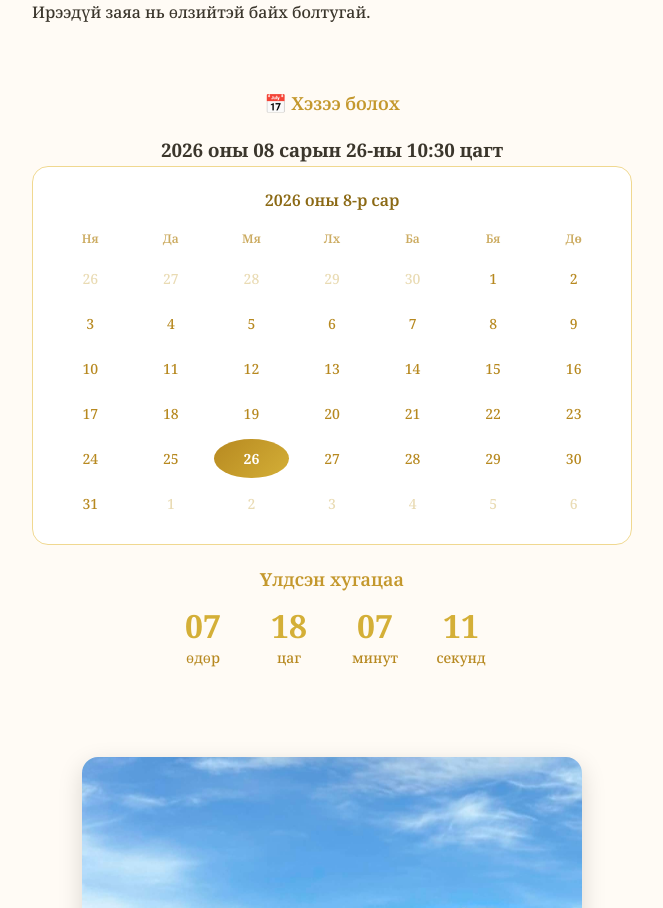
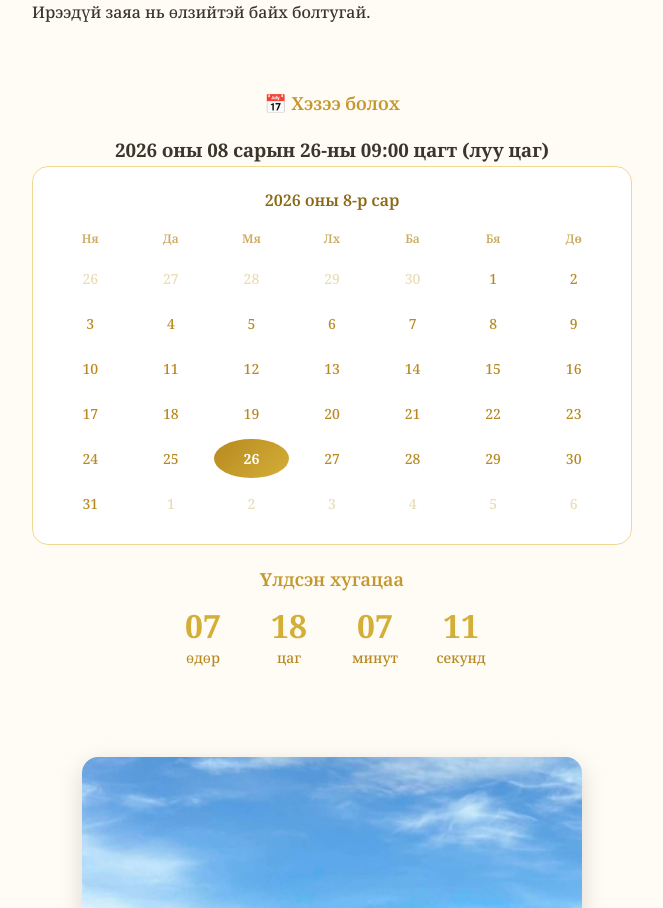
Before and after one commit to Wolfmn/seveleg-urilga, a React (Create React App) app: page / in a window 1280 px wide. Shown: the part 1400-2308 px from the top of the page, without its empty margins (308-971 px from the left). Built offline with nearby package versions, Linux system fonts and the light colour scheme.

Commit message:
Мета-tag шинэчилж, цаг өөрчилсөн

```diff
--- a/index.html
+++ b/index.html
@@ -5,13 +5,13 @@
     <link rel="icon" type="image/svg+xml" href="/favicon.svg" />
     <meta name="viewport" content="width=device-width, initial-scale=1.0" />
     <title>Сэвлэг Үргээх Ёслолын Урилга</title>
-    <meta name="description" content="Сод-Од, Нарансувд хоёрын сэвлэг үргээх ёслолд гэр бүлийн хамтаар хүрэлцэн ирж, ерөөл өргөхийг урьж байна." />
+    <meta name="description" content="Бидний хайрт ач хүү Сод-Од, зээ охин Нарансувд хоёрын сэвлэг үргээх ёслолд хүрэлцэн ирэхийг урьж байна." />
 
-    <!-- Open Graph / Facebook & Messenger — ЗУРАГТАЙ -->
+    <!-- Open Graph / Facebook & Messenger — ЗУРАГТАЙ, ЛУУ ЦАГТАЙ -->
     <meta property="og:type" content="website" />
     <meta property="og:url" content="https://seveleg-urilga.vercel.app/" />
     <meta property="og:title" content="💛 Сэвлэг Үргээх Ёслолын Урилга" />
-    <meta property="og:description" content="📅 2026 оны 8-р сарын 26 · 10:30 цагт 📍 Буян-Ухаа 2 хороолол, 1039-р байр, 49-р тоот · Сод-Од, Нарансувд хоёртоо зориулав" />
+    <meta property="og:description" content="📅 2026 оны 8-р сарын 26 · Лхагва гараг · ⏰ 09:30 цаг 🐉 Луу цаг — Нар мандах · 📍 Буян-Ухаа 2 хороолол, 1039-р байр, 49-р тоот" />
     <meta property="og:image" content="https://seveleg-urilga.vercel.app/preview.jpg" />
     <meta property="og:image:width" content="1200" />
     <meta property="og:image:height" content="630" />
--- a/src/App.jsx
+++ b/src/App.jsx
@@ -326,7 +326,7 @@ const App = () => {
         <h3 className="sub-title">📅 Хэзээ болох</h3>
         <div className="date-blocks">
           <div className="date-block">
-            <h3>2026 оны 08 сарын <strong>26</strong>-ны 10:30 цагт</h3>
+            <h3>2026 оны 08 сарын <strong>26</strong>-ны 09:00 цагт (луу цаг)</h3>
           </div>
         </div>
         <div className="calendar-container">
```
